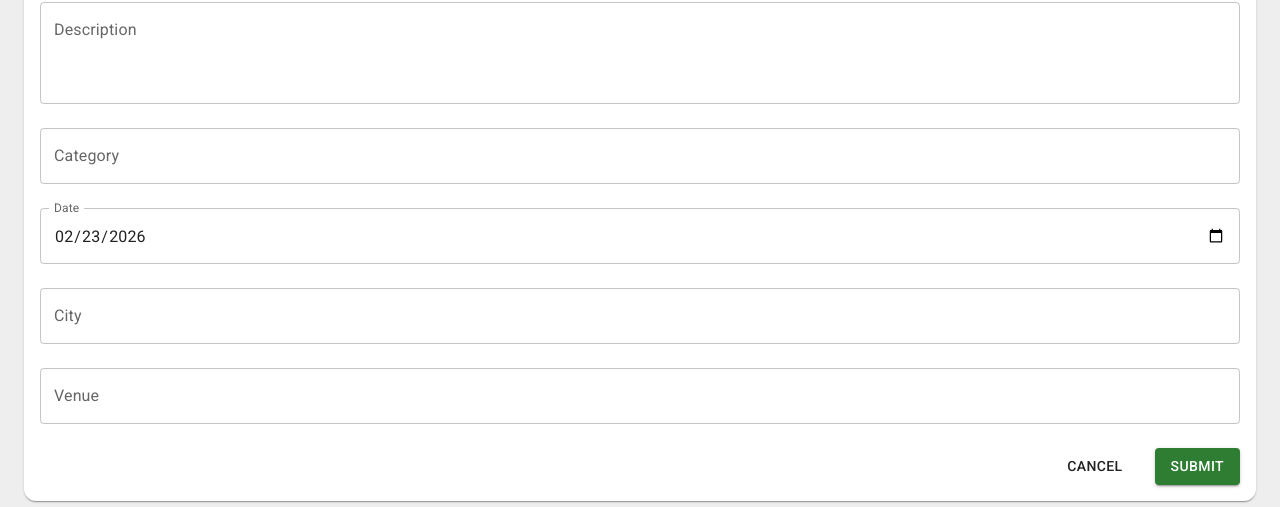
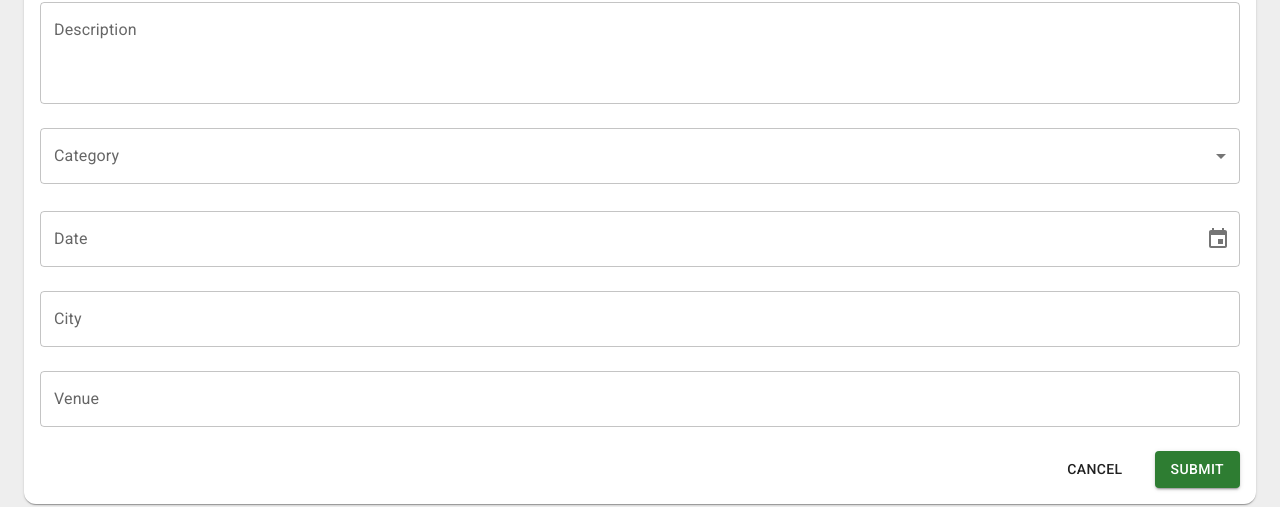
Before and after one commit to ArcaneEmerald/Kizunode, a React (Vite) app in the folder client/: page /createActivity in a window 1280 px wide. Shown: the part 222-729 px from the top of the page. Built offline with nearby package versions, Linux system fonts and the light colour scheme.

Commit message:
frontend forms part 1 complete

```diff
--- a/client/package.json
+++ b/client/package.json
@@ -13,8 +13,10 @@
     "@emotion/react": "^11.14.0",
     "@emotion/styled": "^11.14.1",
     "@fontsource/roboto": "^5.2.9",
+    "@hookform/resolvers": "^5.2.2",
     "@mui/icons-material": "^7.3.8",
     "@mui/material": "^7.3.8",
+    "@mui/x-date-pickers": "^8.27.2",
     "@tanstack/react-query": "^5.90.21",
     "@tanstack/react-query-devtools": "^5.91.3",
     "axios": "^1.13.5",
@@ -24,8 +26,10 @@
     "react": "^19.2.0",
     "react-calendar": "^6.0.0",
     "react-dom": "^19.2.0",
+    "react-hook-form": "^7.71.2",
     "react-router": "^7.13.1",
-    "react-toastify": "^11.0.5"
+    "react-toastify": "^11.0.5",
+    "zod": "^4.3.6"
   },
   "devDependencies": {
     "@eslint/js": "^9.39.1",
--- /dev/null
+++ b/client/src/app/shared/components/DateTimeInput.tsx
@@ -0,0 +1,25 @@
+import {type FieldValues, useController, type UseControllerProps} from "react-hook-form";
+import {DateTimePicker, type DateTimePickerProps} from "@mui/x-date-pickers";
+
+type Props<T extends FieldValues> = {} & UseControllerProps<T> & DateTimePickerProps
+export default function DateTimeInput<T extends FieldValues>(props: Props<T>) {
+    const {field, fieldState} = useController({...props})
+
+    return (
+        <DateTimePicker
+            {...props}
+            value={field.value ? new Date(field.value) : null}
+            onChange={value => {
+                field.onChange(new Date(value))
+            }}
+            sx={{width: '100%'}}
+            slotProps={{
+                textField: {
+                    onBlur: field.onBlur,
+                    error: !!fieldState.error,
+                    helperText: fieldState.error?.message
+                }
+            }}
+        />
+    )
+}
--- /dev/null
+++ b/client/src/app/shared/components/SelectInput.tsx
@@ -0,0 +1,28 @@
+import {type FieldValues, useController, type UseControllerProps} from "react-hook-form";
+import {FormControl, FormHelperText, InputLabel, MenuItem, Select, type SelectProps} from "@mui/material";
+
+type Props<T extends FieldValues> = {
+    items: { text: string, value: string }[]
+    label: string
+} & UseControllerProps<T> & Partial<SelectProps>
+export default function SelectInput<T extends FieldValues>(props: Props<T>) {
+    const {field, fieldState} = useController({...props})
+
+    return (
+        <FormControl fullWidth error={!!fieldState.error}>
+            <InputLabel>{props.label}</InputLabel>
+            <Select
+                value={field.value || ''}
+                label={props.label}
+                onChange={props.onChange}
+            >
+                {props.items.map(item => (
+                    <MenuItem key={item.value} value={item.value}>
+                        {item.text}
+                    </MenuItem>
+                ))}
+            </Select>
+            <FormHelperText>{fieldState.error?.message}</FormHelperText>
+        </FormControl>
+    )
+}
--- /dev/null
+++ b/client/src/app/shared/components/TextInput.tsx
@@ -0,0 +1,19 @@
+import {type FieldValues, useController, type UseControllerProps} from "react-hook-form";
+import {TextField, type TextFieldProps} from "@mui/material";
+
+type Props<T extends FieldValues> = {} & UseControllerProps<T> & TextFieldProps
+export default function TextInput<T extends FieldValues>(props: Props<T>) {
+    const {field, fieldState} = useController({...props})
+
+    return (
+        <TextField
+            {...field}
+            {...props}
+            value={field.value || ''}
+            fullWidth
+            variant="outlined"
+            error={!!fieldState.error}
+            helperText={fieldState.error?.message}
+        />
+    )
+}
--- a/client/src/features/activities/details/ActivityDetailsHeader.tsx
+++ b/client/src/features/activities/details/ActivityDetailsHeader.tsx
@@ -66,7 +66,7 @@ export default function ActivityDetailsHeader({activity}: Props) {
                                 variant="contained"
                                 color="primary"
                                 component={Link}
-                                to={`/manage/activityId`}
+                                to={`/manage/${activity.id}`}
                                 disabled={isCancelled}
                             >
                                 Manage Event
--- a/client/src/features/activities/form/ActivityForm.tsx
+++ b/client/src/features/activities/form/ActivityForm.tsx
@@ -1,33 +1,29 @@
-import {Box, Button, Paper, TextField, Typography} from "@mui/material";
-import type {FormEvent} from "react";
+import {Box, Button, Paper, Typography} from "@mui/material";
 import {useActivities} from "../../../lib/hooks/useActivities.ts";
-import {Link, useNavigate, useParams} from "react-router";
+import {Link, useParams} from "react-router";
+import {useForm} from "react-hook-form";
+import {useEffect} from "react";
+import {activitySchema, type ActivitySchema} from "../../../lib/schemas/activitySchema.ts";
+import {zodResolver} from "@hookform/resolvers/zod";
+import TextInput from "../../../app/shared/components/TextInput.tsx";
+import SelectInput from "../../../app/shared/components/SelectInput.tsx";
+import {categoryOptions} from "./categoryOptions.ts";
+import DateTimeInput from "../../../app/shared/components/DateTimeInput.tsx";
 
 export default function ActivityForm() {
+    const {control, reset, handleSubmit} = useForm<ActivitySchema>({
+        mode: 'onTouched',
+        resolver: zodResolver(activitySchema)
+    })
     const {id} = useParams();
     const {updateActivity, createActivity, activity, isLoadingActivity} = useActivities(id)
-    const navigate = useNavigate()
 
-    const handleSubmit = async (event: FormEvent<HTMLFormElement>) => {
-        event.preventDefault()
-        const formData = new FormData(event.currentTarget)
+    useEffect(() => {
+        if (activity) reset(activity)
+    }, [activity, reset])
 
-        const data: { [key: string]: FormDataEntryValue } = {}
-        formData.forEach((value, key) => {
-            data[key] = value
-        })
-
-        if (activity) {
-            data.id = activity.id;
-            await updateActivity.mutateAsync(data as unknown as Activity)
-            navigate(`/activities/${activity.id}`)
-        } else {
-            createActivity.mutate(data as unknown as Activity, {
-                onSuccess: (id) => {
-                    navigate(`/activities/${id}`)
-                }
-            })
-        }
+    const onSubmit = (data: ActivitySchema) => {
+        console.log(data)
     }
 
     if (isLoadingActivity) return <Typography>Loading...</Typography>
@@ -37,17 +33,13 @@ export default function ActivityForm() {
             <Typography variant='h5' gutterBottom color='primary'>
                 {activity ? 'Edit Activity' : 'Create Activity'}
             </Typography>
-            <Box component='form' onSubmit={handleSubmit} display='flex' flexDirection='column' gap={3}>
-                <TextField name='title' label='Title' defaultValue={activity?.title}/>
-                <TextField name='description' label='Description' defaultValue={activity?.description} multiline
-                           rows={3}/>
-                <TextField name='category' label='Category' defaultValue={activity?.category}/>
-                <TextField name='date' label='Date' type='date'
-                           defaultValue={activity?.date
-                               ? new Date(activity.date).toISOString().split('T')[0]
-                               : new Date().toISOString().split('T')[0]}/>
-                <TextField name='city' label='City' defaultValue={activity?.city}/>
-                <TextField name='venue' label='Venue' defaultValue={activity?.venue}/>
+            <Box component='form' onSubmit={handleSubmit(onSubmit)} display='flex' flexDirection='column' gap={3}>
+                <TextInput label='Title' control={control} name='title'/>
+                <TextInput label='Description' control={control} name='description' multiline rows={3}/>
+                <SelectInput items={categoryOptions} label='Category' control={control} name='category'/>
+                <DateTimeInput label='Date' control={control} name='date'/>
+                <TextInput label='City' control={control} name='city'/>
+                <TextInput label='Venue' control={control} name='venue'/>
                 <Box display='flex' justifyContent='end' gap={3}>
                     <Button component={Link} to={'/activities'} color="inherit">Cancel</Button>
                     <Button
--- /dev/null
+++ b/client/src/features/activities/form/categoryOptions.ts
@@ -0,0 +1,8 @@
+export const categoryOptions = [
+    {text: 'Drinks', value: 'drinks'},
+    {text: 'Culture', value: 'culture'},
+    {text: 'Film', value: 'film'},
+    {text: 'Food', value: 'food'},
+    {text: 'Music', value: 'music'},
+    {text: 'Travel', value: 'travel'},
+]
--- /dev/null
+++ b/client/src/lib/schemas/activitySchema.ts
@@ -0,0 +1,18 @@
+import {z} from 'zod';
+
+const requiredString = (fieldName: string) => z
+    .string({error: `${fieldName} is required`})
+    .min(1, {message: `${fieldName} is required`});
+
+export const activitySchema = z.object({
+    title: requiredString('Title'),
+    description: requiredString('Description'),
+    category: requiredString('Category'),
+    date: z.coerce.date({
+        error: 'Date is required and must be a valid date',
+    }),
+    city: requiredString('City'),
+    venue: requiredString('Venue'),
+})
+
+export type ActivitySchema = z.infer<typeof activitySchema>;
--- a/client/src/main.tsx
+++ b/client/src/main.tsx
@@ -12,11 +12,14 @@ import {RouterProvider} from "react-router";
 import {router} from "./app/router/Routes.tsx";
 import {store, StoreContext} from "./lib/stores/store.ts";
 import {ToastContainer} from "react-toastify";
+import {LocalizationProvider} from "@mui/x-date-pickers";
+import {AdapterDateFns} from "@mui/x-date-pickers/AdapterDateFns";
 
 const queryClient = new QueryClient()
 
 createRoot(document.getElementById('root')!).render(
     <StrictMode>
+        <LocalizationProvider dateAdapter={AdapterDateFns}>
             <StoreContext.Provider value={store}>
                 <QueryClientProvider client={queryClient}>
                     <ReactQueryDevtools/>
@@ -24,5 +27,6 @@ createRoot(document.getElementById('root')!).render(
                     <RouterProvider router={router}/>
                 </QueryClientProvider>
             </StoreContext.Provider>
+        </LocalizationProvider>
     </StrictMode>,
 )
```
Also changed, not shown: 1 other file (tests, documents, lock files or other folders). Lines whose indentation alone changed are shown as unchanged.
